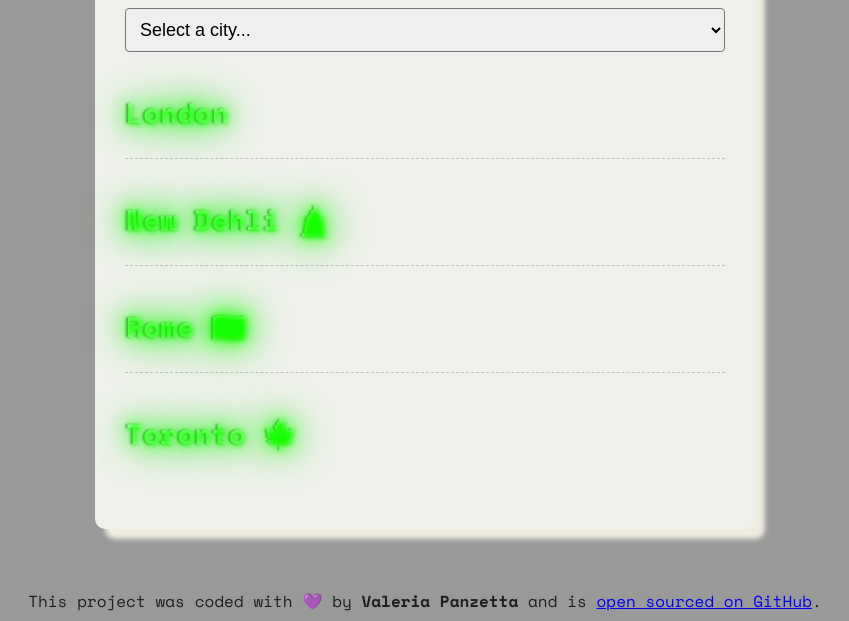
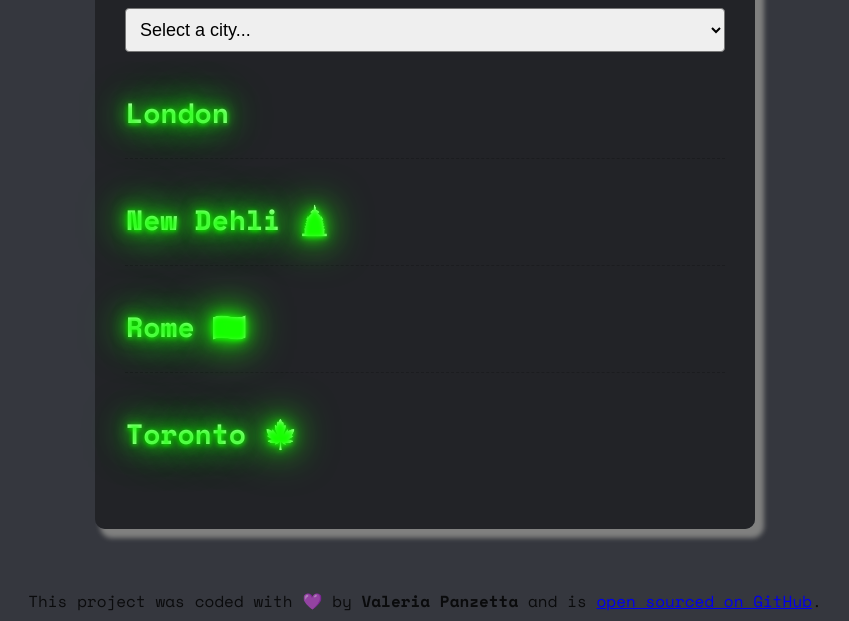
Before and after one commit to ValeriaCaptain7/world-clock, a plain HTML site: page index.html in a window 1280 px wide. Shown: the part 183-804 px from the top of the page, without its empty margins (215-1064 px from the left). Drawn offline with nearby package versions, Linux system fonts and the light colour scheme; a script that the page names is missing.

Commit message:
Major contrast background

```diff
--- a/css/style.css
+++ b/css/style.css
@@ -1,8 +1,8 @@
 body {
-    background-color: #999999;
+    background-color: rgb(53, 55, 62);
     font-family: 'Space Mono', monospace;
     --neon-text-color: #f40;
-  --neon-border-color: #08f;
+    --neon-border-color: #08f;
 }
 
 h1 {
@@ -24,11 +24,11 @@ select {
 }
 
 .container {
+    background: rgba(29, 30, 34, 0.799);
     max-width: 600px;
     margin: 60px auto;
-    background: #EFF0EB;
     padding: 30px;
-    box-shadow: 10px 10px 5px 0px rgb(237, 236, 223);
+    box-shadow: 7px 7px 5px 2px rgba(237, 236, 223, 0.406);
     border-radius: 10px;
 }
 
```
